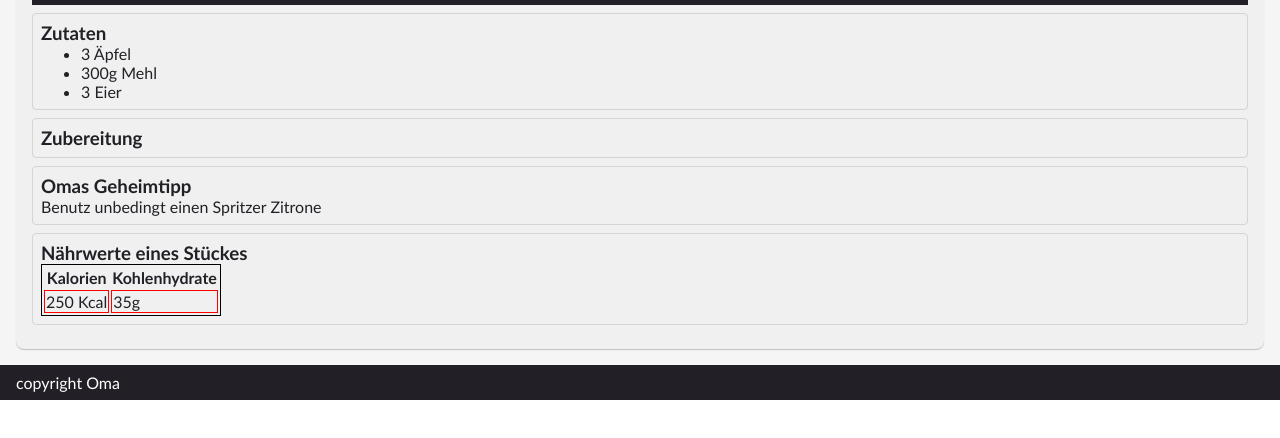
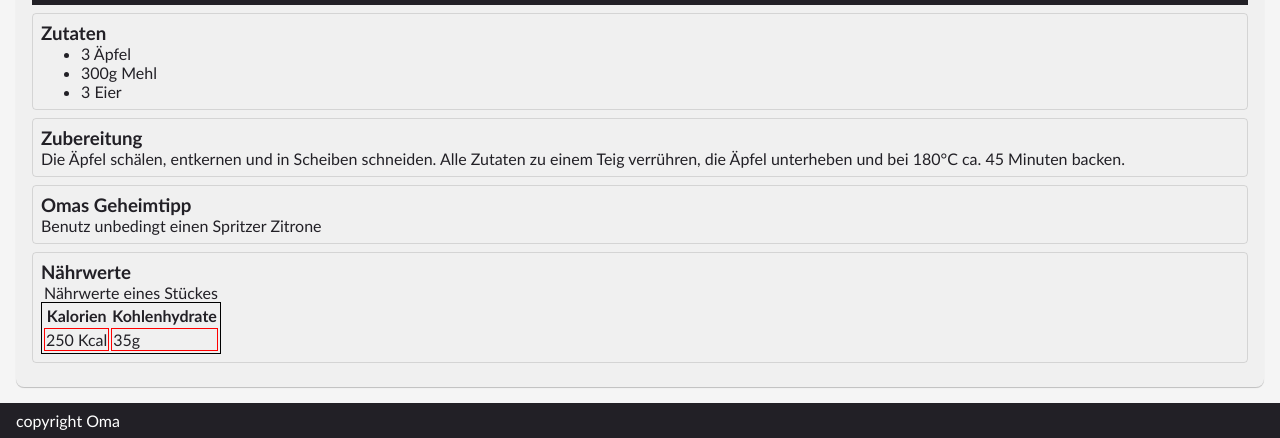
Before and after one commit to yannick-oe/Github-remote-repo-text, a plain HTML site: page index.html in a window 1280 px wide. Shown: the part 396-834 px from the top of the page. Before the commit the page ends 800 px from the top, so only its background shows below. Drawn offline with Linux system fonts and the light colour scheme.

Commit message:
updated index.html

```diff
--- a/index.html
+++ b/index.html
@@ -39,6 +39,8 @@
             </section>
             <section>
                 <h3>Zubereitung</h3>
+                <p>Die Äpfel schälen, entkernen und in Scheiben schneiden. Alle Zutaten zu einem Teig verrühren, die
+                    Äpfel unterheben und bei 180°C ca. 45 Minuten backen.</p>
             </section>
 
             <aside>
@@ -48,8 +50,9 @@
                 </p>
             </aside>
             <section>
-                <h3>Nährwerte eines Stückes</h3>
+                <h3>Nährwerte</h3>
                 <table>
+                    <caption>Nährwerte eines Stückes</caption>
                     <tr>
                         <th>Kalorien</th>
                         <th>Kohlenhydrate</th>
```
